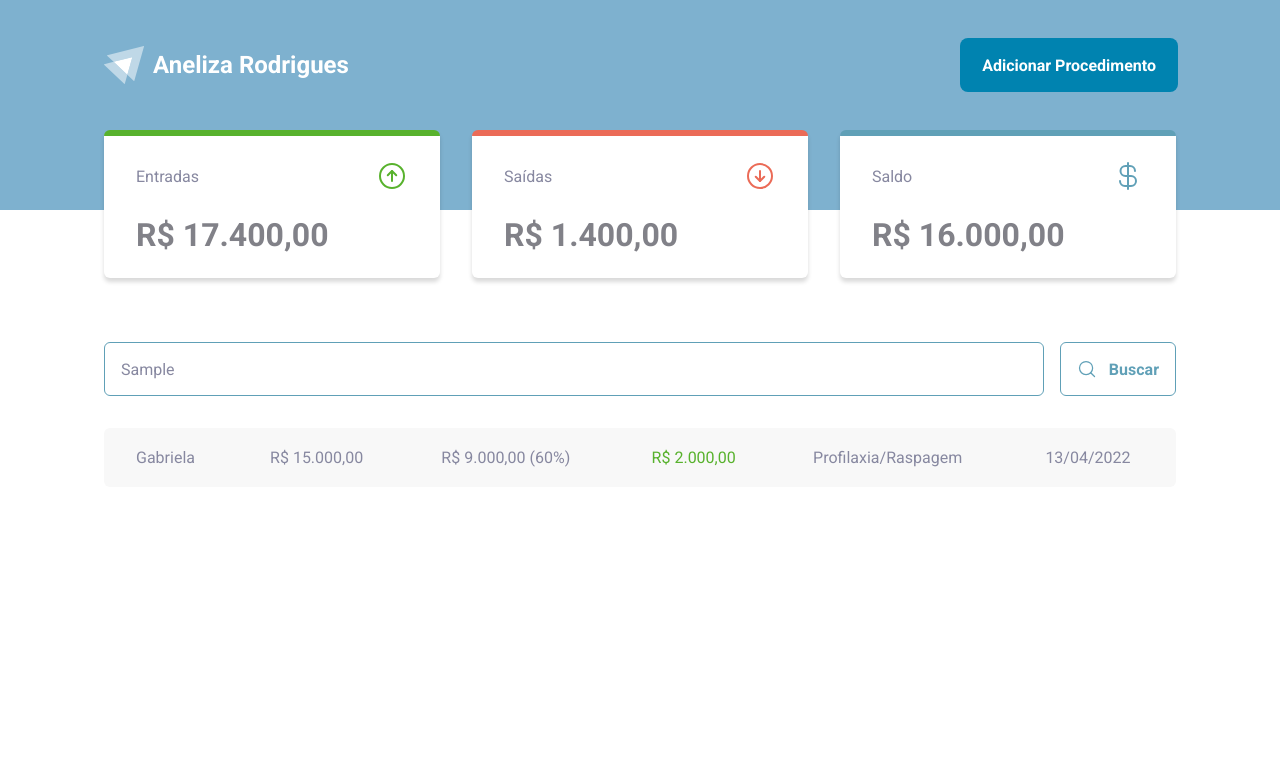
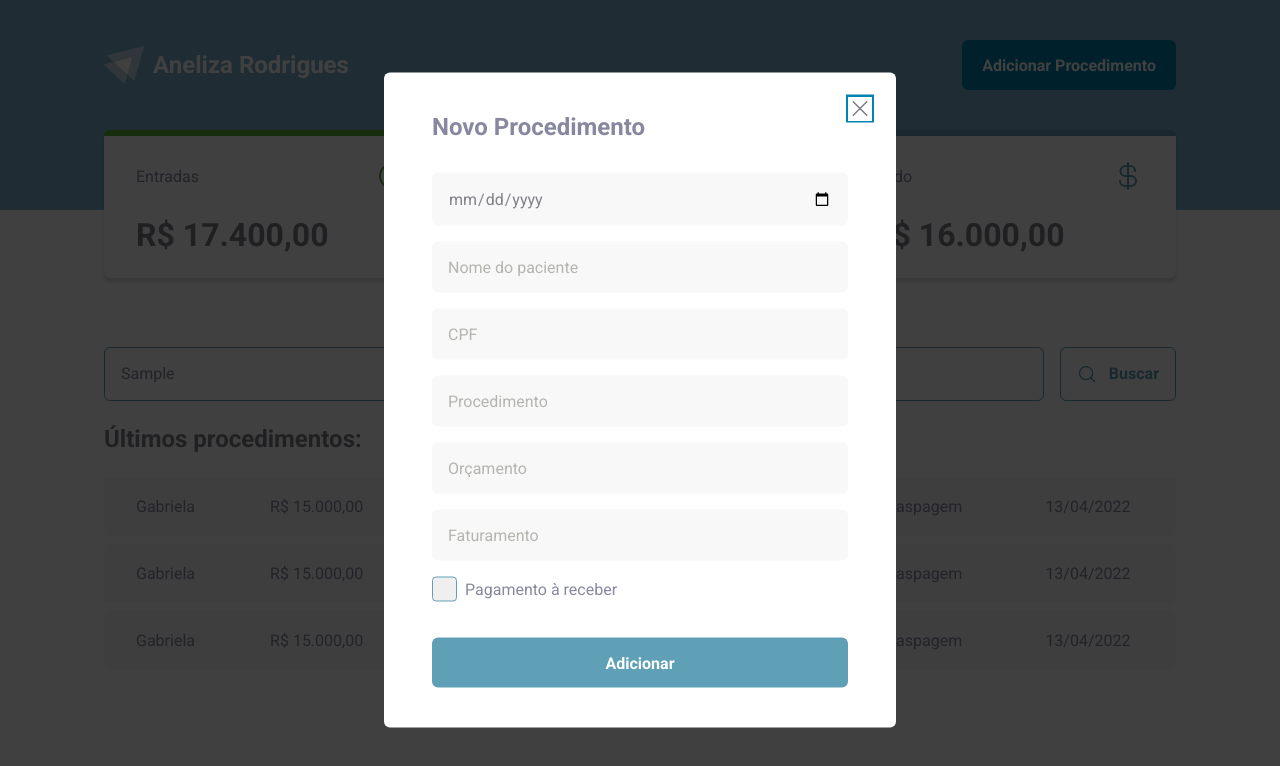
Before and after one commit to caioq/dental-transactions, a React (Vite) app: page / in a window 1280 px wide. Both pictures are taken after typing "Sample" into the empty fields and a click on the button "Adicionar Procedimento". Shown: the top 766 px of the page. Built offline with nearby package versions, Linux system fonts and the light colour scheme.

Commit message:
feat: procedure modal

```diff
--- a/index.html
+++ b/index.html
@@ -6,7 +6,7 @@
     <link rel="preconnect" href="https://fonts.googleapis.com" />
     <link rel="preconnect" href="https://fonts.gstatic.com" crossorigin />
 
-    <!-- <link rel="icon" type="image/svg+xml" href="/vite.svg" /> -->
+    <link rel="icon" type="image/svg+xml" href="/icon.svg" />
     <meta name="viewport" content="width=device-width, initial-scale=1.0" />
 
 
--- a/package.json
+++ b/package.json
@@ -10,6 +10,9 @@
     "preview": "vite preview"
   },
   "dependencies": {
+    "@radix-ui/react-checkbox": "^1.0.4",
+    "@radix-ui/react-dialog": "^1.0.5",
+    "@radix-ui/react-icons": "^1.3.0",
     "@types/styled-components": "^5.1.28",
     "phosphor-react": "^1.4.1",
     "react": "^18.2.0",
--- a/src/components/Header/index.tsx
+++ b/src/components/Header/index.tsx
@@ -1,5 +1,7 @@
+import * as Dialog from "@radix-ui/react-dialog";
 import { HeaderContainer, HeaderContent, HeaderLogo, NewProceduresButton } from "./styles";
 import logoImg from "../../assets/logo.svg";
+import { ProcedureModal } from "../ProcedureModal";
 
 export function Header() {
   return (
@@ -9,7 +11,14 @@ export function Header() {
           <img src={logoImg} />
           <h1>Aneliza Rodrigues</h1>
         </HeaderLogo>
-        <NewProceduresButton>Adicionar Procedimento</NewProceduresButton>
+
+        <Dialog.Root>
+          <Dialog.Trigger asChild>
+            <NewProceduresButton>Adicionar Procedimento</NewProceduresButton>
+          </Dialog.Trigger>
+
+          <ProcedureModal />
+        </Dialog.Root>
       </HeaderContent>
     </HeaderContainer>
   );
--- /dev/null
+++ b/src/components/ProcedureModal/index.tsx
@@ -0,0 +1,47 @@
+import { X } from "phosphor-react";
+import * as Dialog from "@radix-ui/react-dialog";
+import {
+  CloseButton,
+  Content,
+  Overlay,
+  PaymentToReceiveCheckbox,
+  PaymentToReceiveCheckboxButton,
+  PaymentToReceiveCheckboxIndicator,
+} from "./styles";
+import { CheckIcon } from "@radix-ui/react-icons";
+
+export function ProcedureModal() {
+  return (
+    <Dialog.Portal>
+      <Overlay />
+
+      <Content>
+        <Dialog.Title>Novo Procedimento</Dialog.Title>
+
+        <CloseButton>
+          <X size={24} />
+        </CloseButton>
+
+        <form>
+          <input type="date" placeholder="Data" required />
+          <input type="text" placeholder="Nome do paciente" />
+          <input type="text" placeholder="CPF" />
+          <input type="text" placeholder="Procedimento" required />
+          <input type="number" placeholder="Orçamento" required />
+          <input type="number" placeholder="Faturamento" required />
+
+          <PaymentToReceiveCheckbox>
+            <PaymentToReceiveCheckboxButton>
+              <PaymentToReceiveCheckboxIndicator>
+                <CheckIcon />
+              </PaymentToReceiveCheckboxIndicator>
+            </PaymentToReceiveCheckboxButton>
+            <label>Pagamento à receber</label>
+          </PaymentToReceiveCheckbox>
+
+          <button type="submit">Adicionar</button>
+        </form>
+      </Content>
+    </Dialog.Portal>
+  );
+}
--- /dev/null
+++ b/src/components/ProcedureModal/styles.ts
@@ -0,0 +1,103 @@
+import styled from "styled-components";
+import * as Dialog from "@radix-ui/react-dialog";
+import * as Checkbox from "@radix-ui/react-checkbox";
+
+export const Overlay = styled(Dialog.Overlay)`
+  position: fixed;
+  width: 100vw;
+  height: 100vh;
+  inset: 0;
+  background: rgba(0, 0, 0, 0.75);
+`;
+
+export const Content = styled(Dialog.Content)`
+  min-width: 32rem;
+  border-radius: 6px;
+  padding: 2.5rem 3rem;
+  background: ${(props) => props.theme["white"]};
+
+  position: fixed;
+  top: 50%;
+  left: 50%;
+  transform: translate(-50%, -50%);
+
+  form {
+    margin-top: 2rem;
+    display: flex;
+    flex-direction: column;
+    gap: 1rem;
+
+    input {
+      border-radius: 6px;
+      border: 0;
+      background: ${(props) => props.theme["gray-background"]};
+      color: ${(props) => props.theme["text-title"]};
+      padding: 1rem;
+      &::placeholder {
+        color: ${(props) => props.theme["text-placeholder"]};
+      }
+    }
+
+    button[type="submit"] {
+      height: 50px;
+      border: 0;
+      background: ${(props) => props.theme["blue-dark"]};
+      color: ${(props) => props.theme.white};
+      font-weight: bold;
+      padding: 0 1.25rem;
+      border-radius: 6px;
+      margin-top: 1.25rem;
+      cursor: pointer;
+
+      &:hover {
+        background: ${(props) => props.theme["blue-bright-700"]};
+        transition: background-color 0.2s;
+      }
+    }
+  }
+`;
+
+export const CloseButton = styled(Dialog.Close)`
+  position: absolute;
+  background: transparent;
+  border: 0;
+  top: 1.5rem;
+  right: 1.5rem;
+  line-height: 0;
+  cursor: pointer;
+  color: ${(props) => props.theme["gray-500"]};
+`;
+
+export const PaymentToReceiveCheckbox = styled.div`
+  display: flex;
+  align-items: center;
+  gap: 0.5rem;
+`;
+
+export const PaymentToReceiveCheckboxButton = styled(Checkbox.Root)`
+
+  all: 'unset',
+  background-color: white;
+  width: 25px;
+  height: 25px;
+  border-radius: 4px;
+  display: flex;
+  align-items: center;
+  justify-content: center;
+  border: 1px solid ${(props) => props.theme["blue-dark"]};
+  /* box-shadow: 0 0 0 2px ${(props) => props.theme["blue-dark"]}; */
+
+  &:hover {
+    background-color: var(--violet-3);
+  }
+
+  :focus {
+    box-shadow: 0 0 0 2px black;
+    border: 1px solid ${(props) => props.theme["blue-bright"]};
+  }
+
+`;
+
+export const PaymentToReceiveCheckboxIndicator = styled(Checkbox.Indicator)`
+  color: ${(props) => props.theme["blue-bright"]};
+`;
--- a/src/components/SearchForm/styles.ts
+++ b/src/components/SearchForm/styles.ts
@@ -3,6 +3,7 @@ import styled from "styled-components";
 export const SearchFormContainer = styled.form`
   display: flex;
   gap: 1rem;
+  margin-bottom: 1.5rem;
   input {
     flex: 1;
     border-radius: 6px;
--- a/src/components/Summary/styles.ts
+++ b/src/components/Summary/styles.ts
@@ -11,6 +11,12 @@ export const SummaryContainer = styled.section`
   gap: 2rem;
 
   margin-top: -5rem;
+
+  overflow-x: auto;
+
+  &::-webkit-scrollbar {
+    display: none;
+  }
 `;
 
 interface SummaryCardProps {
@@ -21,8 +27,10 @@ export const SummaryCard = styled.div<SummaryCardProps>`
   background: ${(props) => props.theme["white"]};
   border-radius: 6px;
   padding: 1.5rem 2rem;
+  min-width: 14rem;
 
   box-shadow: 0px 4px 4px rgba(0, 0, 0, 0.15);
+  margin-bottom: 0.3rem;
 
   header {
     display: flex;
@@ -34,8 +42,12 @@ export const SummaryCard = styled.div<SummaryCardProps>`
   strong {
     display: block;
     margin-top: 1.5rem;
-    font-size: 2rem;
+    font-size: 1.5rem;
     color: ${(props) => props.theme["text-title"]};
+
+    @media only screen and (min-width: 768px) {
+      font-size: 2rem;
+    }
   }
 
   ${(props) =>
--- a/src/pages/Procedures/index.tsx
+++ b/src/pages/Procedures/index.tsx
@@ -1,7 +1,7 @@
 import { Header } from "../../components/Header";
 import { SearchForm } from "../../components/SearchForm";
 import { Summary } from "../../components/Summary";
-import { TransactionsContainer, TransactionsTable, PriceHighlight } from "./styles";
+import { TransactionsContainer, TransactionsTable, TransactionTableTitle, PriceHighlight } from "./styles";
 
 export function Procedures() {
   return (
@@ -11,8 +11,29 @@ export function Procedures() {
 
       <TransactionsContainer>
         <SearchForm />
+        <TransactionTableTitle>Últimos procedimentos:</TransactionTableTitle>
         <TransactionsTable>
           <tbody>
+            <tr>
+              <td>Gabriela</td>
+              <td>R$ 15.000,00</td>
+              <td>R$ 9.000,00 (60%)</td>
+              <td>
+                <PriceHighlight variant="income">R$ 2.000,00</PriceHighlight>
+              </td>
+              <td>Profilaxia/Raspagem</td>
+              <td>13/04/2022</td>
+            </tr>
+            <tr>
+              <td>Gabriela</td>
+              <td>R$ 15.000,00</td>
+              <td>R$ 9.000,00 (60%)</td>
+              <td>
+                <PriceHighlight variant="income">R$ 2.000,00</PriceHighlight>
+              </td>
+              <td>Profilaxia/Raspagem</td>
+              <td>13/04/2022</td>
+            </tr>
             <tr>
               <td>Gabriela</td>
               <td>R$ 15.000,00</td>
--- a/src/pages/Procedures/styles.ts
+++ b/src/pages/Procedures/styles.ts
@@ -7,11 +7,17 @@ export const TransactionsContainer = styled.main`
   padding: 0 1.5rem;
 `;
 
+export const TransactionTableTitle = styled.span`
+  font-size: 1.5rem;
+  color: ${(props) => props.theme["text-title"]};
+  font-weight: 700;
+`;
+
 export const TransactionsTable = styled.table`
   width: 100%;
   border-collapse: separate;
   border-spacing: 0 0.5rem;
-  margin-top: 1.5rem;
+  margin-top: 1rem;
 
   td {
     padding: 1.25rem 2rem;
--- a/src/styles/themes/default.ts
+++ b/src/styles/themes/default.ts
@@ -27,4 +27,5 @@ export const defaultTheme = {
 
   "text-base": "#8788A0",
   "text-title": "#818188",
+  "text-placeholder": "#B4B4B0",
 } as const;
```
Also changed, not shown: public/icon.svg (added), 1 other file (tests, documents, lock files or other folders).
